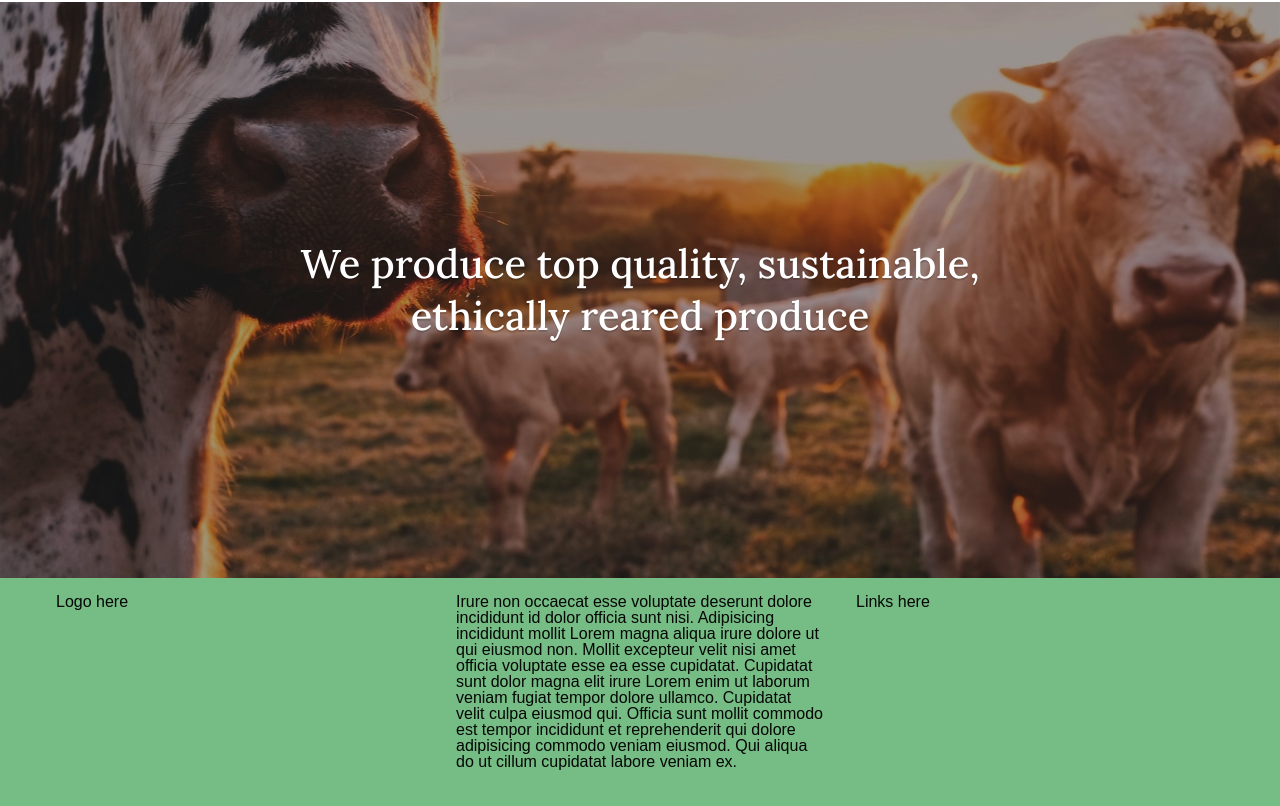
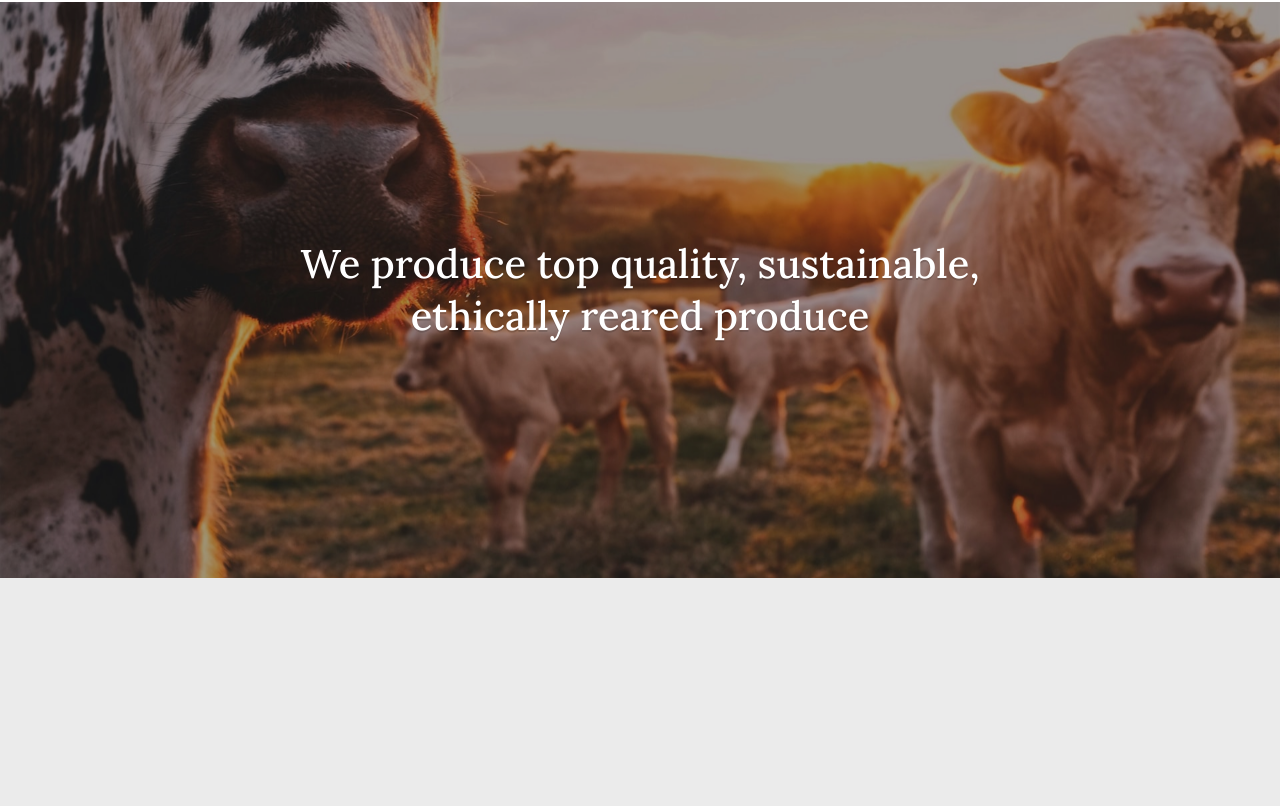
Before and after one commit to LeeMMT/park-end, a plain HTML site: page in_development/templates/index.html in a window 1280 px wide. Shown: the part 222-1028 px from the top of the page. After the commit the page ends 800 px from the top, so only its background shows below. Drawn offline with Linux system fonts and the light colour scheme; a web font is replaced by a local one.

Commit message:
Hid placeholder footer

```diff
--- a/in_development/templates/index.html
+++ b/in_development/templates/index.html
@@ -76,7 +76,7 @@
         <!-- Image Slider End -->
       </div>
     </div>
-    <footer>
+    <footer style="display: none">
       <div class="footer-grid">
         <section>Logo here</section>
         <section>
```
